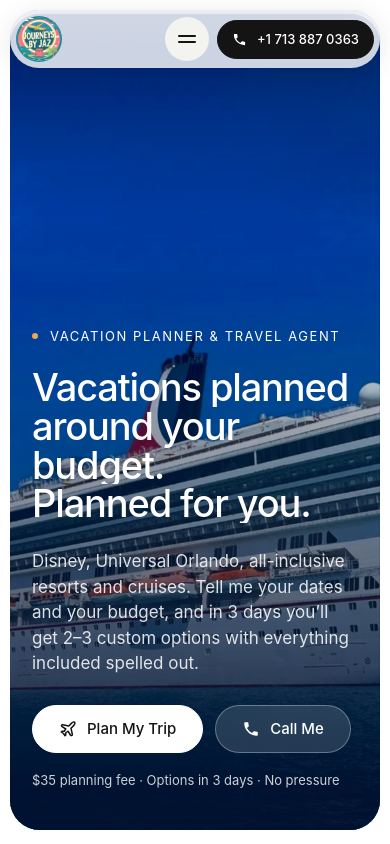
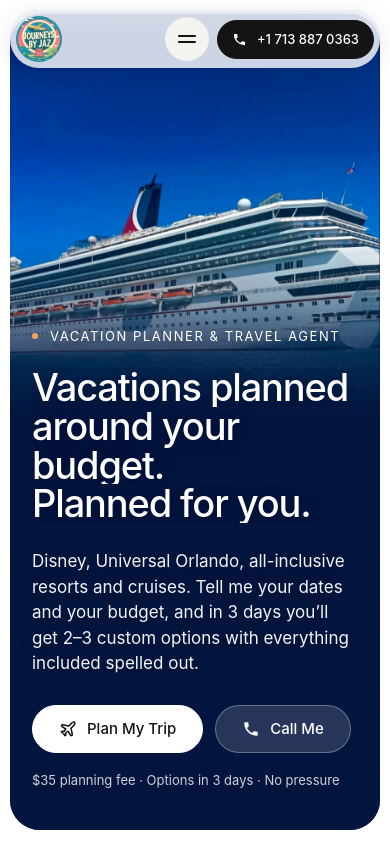
Before and after one commit to ryeact-dev/journeys-by-jaz, an Astro site: page / in a window 390 px wide. Shown: the top 844 px of the page. Built offline with nearby package versions, Linux system fonts and the light colour scheme; Astro itself is replaced by a stand-in of ours.

Commit message:
Hero: lift photo and fade into navy base so copy is clear
Co-Authored-By: Claude Sonnet 5.5 <noreply@anthropic.com>
Claude-Session: https://claude.ai/code/session_01QTKhVGcShx66yEarfa9xdX

```diff
--- a/src/styles/global.css
+++ b/src/styles/global.css
@@ -316,3 +316,14 @@ section[id],.exp-c[id]{scroll-margin-top:110px}
   .cta h2{font-size:30px}
 }
 @media(max-width:860px){.diff-c{min-height:210px;gap:36px}}
+
+/* ---------- hero: lift the photo, keep the copy on a clean dark-navy base ---------- */
+.hero{background:#04163f}
+.hero .hero-img{inset:0 0 auto 0;height:74%;object-position:center 62%;-webkit-mask-image:linear-gradient(to bottom,#000 55%,transparent 100%);mask-image:linear-gradient(to bottom,#000 55%,transparent 100%)}
+.hero::after{background:linear-gradient(180deg,rgba(2,10,40,.35),transparent 22%,transparent 48%,rgba(4,22,63,.55) 72%,rgba(4,22,63,.9) 100%)}
+.hero h1,.hero p,.hero .eyebrow,.fee-note{text-shadow:0 2px 18px rgba(2,10,40,.55)}
+.hero p{opacity:.95}
+@media(max-width:860px){
+  .hero .hero-img{height:50%;object-position:62% 40%}
+  .hero::after{background:linear-gradient(180deg,rgba(2,10,40,.35),transparent 20%,transparent 36%,rgba(4,22,63,.7) 56%,rgba(4,22,63,.95) 100%)}
+}
```
